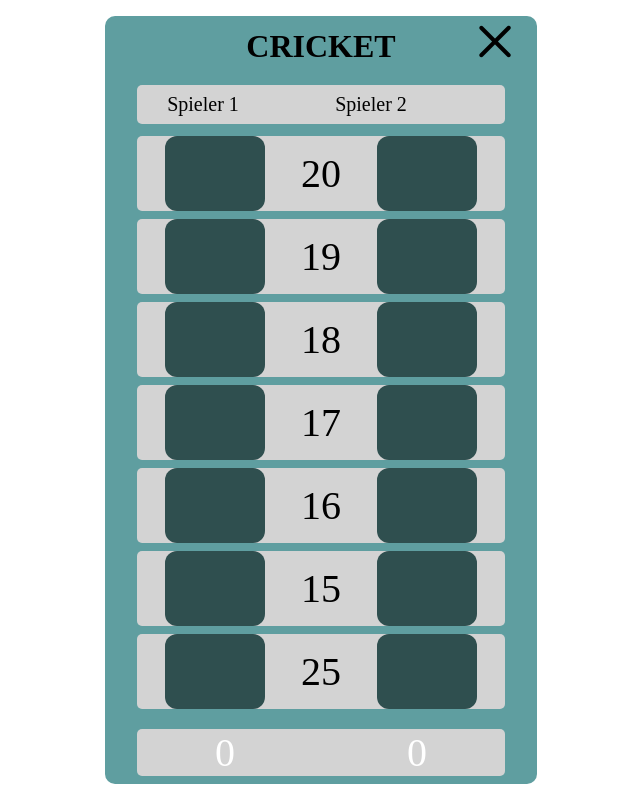
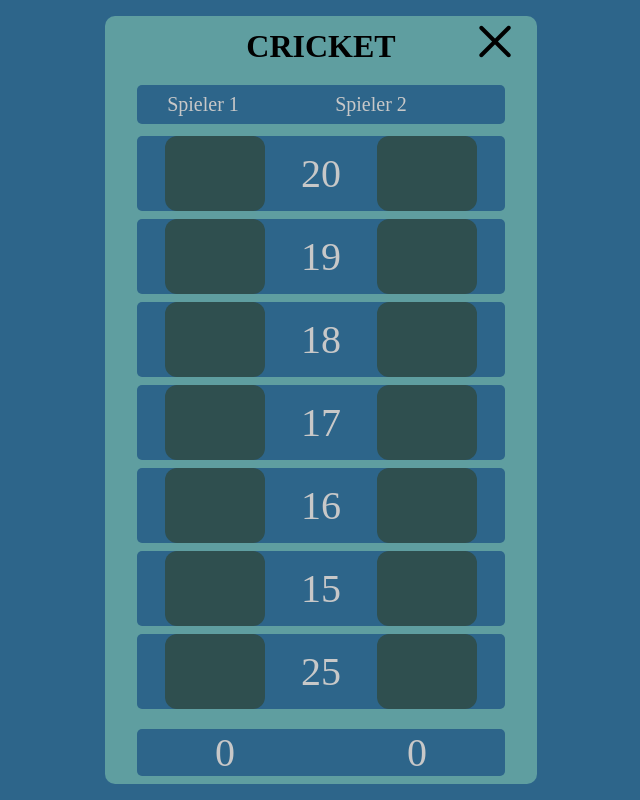
Before and after one commit to zahnmeissel/master-darts, a React (Vite) app: page / in a window 1280 px wide. Both pictures are taken after a click on the button "Start Game". Shown: the whole page, without its empty margins (319-959 px from the left). Built offline with nearby package versions, Linux system fonts and the light colour scheme.

Commit message:
cut throat

```diff
--- a/src/game-variants/cricket/Cricket.tsx
+++ b/src/game-variants/cricket/Cricket.tsx
@@ -59,36 +59,33 @@ export default function Cricket() {
                                     <div className={`score-row ${isTwoPlayers ? "score-row--two" : "score-row--multi"}`}
                                          key={index}
                                          style={!isTwoPlayers ? ({["--player-count" as any]: gameState.players.length} as React.CSSProperties) : undefined}>
-                                        {
-                                            isTwoPlayers ? (
-                                                <>
-                                                    <HitScore
-                                                        target={score}
-                                                        disabled={isTargetClosed}
-                                                        playerIndex={0}/>
-                                                    <div className="player-switch-button">
+                                        {gameState.players.reduce<React.ReactNode[]>((acc, player, i) => {
+                                            if (!isTwoPlayers && i === 0) {
+                                                acc.push(
+                                                    <div className="player-switch-button" key="switch-left">
                                                         {score}
                                                     </div>
-                                                    <HitScore
-                                                        target={score}
-                                                        disabled={isTargetClosed}
-                                                        playerIndex={1}/>
-                                                </>
-                                            ) : (
-                                                <>
-                                                    <div className="player-switch-button">
+                                                );
+                                            }
+
+                                            acc.push(
+                                                <HitScore
+                                                    key={`p-${player.id ?? i}`}
+                                                    target={score}
+                                                    disabled={isTargetClosed}
+                                                    playerIndex={i}/>
+                                            );
+
+                                            if (isTwoPlayers && i === 0) {
+                                                acc.push(
+                                                    <div className="player-switch-button" key="switch-mid">
                                                         {score}
                                                     </div>
-                                                    {gameState.players.map((player, keyIndex) => (
-                                                        <HitScore
-                                                            key={player.id}
-                                                            target={index}
-                                                            disabled={false}
-                                                            playerIndex={keyIndex}/>
-                                                    ))}
-                                                </>
-                                            )
-                                        }
+                                                );
+                                            }
+
+                                            return acc;
+                                        }, [])}
                                     </div>
                                 )
                             })
@@ -98,31 +95,31 @@ export default function Cricket() {
                 <footer className={"footer"}>
                     <div className={`score-row ${isTwoPlayers ? "score-row--two" : "score-row--multi"}`}
                          style={!isTwoPlayers ? ({["--player-count" as any]: gameState.players.length} as React.CSSProperties) : undefined}>
-                        {isTwoPlayers ? (
-                            <>
+                        {gameState.players.reduce<React.ReactNode[]>((acc, player, i) => {
+                            if (!isTwoPlayers && i === 0) {
+                                acc.push(
+                                    <div className="player-switch-button" key="switch-left">
+                                    </div>
+                                );
+                            }
+
+                            acc.push(
                                 <TotalScore
-                                    score={gameState.players[0].score}
-                                    isWinner={gameState.players[0].isWinner}/>
-                                <div className="player-switch-button">
+                                    key={`p-${player.id ?? i}`}
+                                    score={player.score}
+                                    isWinner={player.isWinner}/>
+                            );
 
-                                </div>
-                                <TotalScore
-                                    score={gameState.players[1].score}
-                                    isWinner={gameState.players[1].isWinner}/>
-                            </>
-                        ) : (
-                            <>
-                                <div className="player-switch-button">
+                            if (isTwoPlayers && i === 0) {
+                                acc.push(
+                                    <div className="player-switch-button" key="switch-mid">
 
-                                </div>
-                                {gameState.players.map((player, keyIndex) => (
-                                    <TotalScore
-                                        key={keyIndex}
-                                        score={player.score}
-                                        isWinner={player.isWinner}/>
-                                ))}
-                            </>
-                        )}
+                                    </div>
+                                );
+                            }
+
+                            return acc;
+                        }, [])}
                     </div>
                 </footer>
             </div>
--- a/src/game-variants/cricket/HitScore.module.scss
+++ b/src/game-variants/cricket/HitScore.module.scss
@@ -1,6 +1,6 @@
-@use "../../styles/tokens" as *;
-@use "../../styles/mixins" as *;
-@use "../../styles/base" as *;
+@use "../../styles/tokens";
+@use "../../styles/mixins";
+@use "../../styles/base";
 
 .hitScore {
   font-size: clamp(32px, 16vw, 40px);
@@ -12,5 +12,5 @@
 }
 .cricketIcon {
   font-size: clamp(32px, 16vw, 40px);
-  color: white;
+  color: tokens.$globalColor;
 }
--- a/src/game-variants/cricket/HitScore.tsx
+++ b/src/game-variants/cricket/HitScore.tsx
@@ -17,8 +17,7 @@ export default function HitScore({target, playerIndex, disabled, ...restProps}:
 
     const [count, setCount] = useState(0);
 
-    const handleClick = useCallback((event: React.MouseEvent<HTMLDivElement>) => {
-        console.log("HitScore clicked", event);
+    const handleClick = useCallback(() => {
         if (!disabled) {
             setCount(c => c + 1);
             gameDispatch({type: "SET_CURRENT_PLAYER_INDEX", playerIndex});
--- a/src/styles/base.scss
+++ b/src/styles/base.scss
@@ -1,3 +1,5 @@
+@use "tokens";
+
 .header {
   display: flex;
   flex-direction: column;
@@ -97,8 +99,8 @@
   gap: 8px;
   margin: 0;
   //margin: 6px 0; mal erst raus
-  background: lightgray;
-  color: black;
+  background: tokens.$globalBackGround;
+  color: tokens.$globalColor;
   border-radius: 5px;
   align-items: center;
   justify-items: center;
@@ -114,8 +116,8 @@
 .players {
   box-sizing: border-box;
   display: grid;
-  background: lightgray;
-  color: black;
+  background: tokens.$globalBackGround;
+  color: tokens.$globalColor;
   border-radius: 5px;
   align-items: center;
   width: 100%;
@@ -135,7 +137,7 @@
   display: flex;
   align-items: center;
   justify-content: center;
-  color: black;
+  color: tokens.$globalColor;
 }
 
 .player-switch-button {
@@ -146,17 +148,17 @@
   user-select: none;
 }
 .player-switch-button .p-button {
-  background: lightgray;
+  background: tokens.$globalBackGround;
 }
 .number-score {
-  color: white;
+  color: tokens.$globalColor;
   font-size: 40px;
 }
 
 .total-score {
   //@include base-score;
   font-size: 40px;
-  color: white;
+  color: tokens.$globalColor;
 }
 
 .total-score--winner {
--- a/src/styles/index.scss
+++ b/src/styles/index.scss
@@ -1,4 +1,4 @@
-
+@use "tokens";
 html, body, #root {
   margin: 0;
   padding: 0;
@@ -7,6 +7,8 @@ html, body, #root {
   display: flex;
   justify-content: center;
   align-items: flex-start;
+
+  background-color: tokens.$globalBackGround;
 }
 
 .wrapper {
--- a/src/styles/tokens.scss
+++ b/src/styles/tokens.scss
@@ -1 +1,3 @@
 //colors, spacing, fonts
+$globalBackGround: #2D658A;
+$globalColor: rgb(200, 200, 200);
--- a/vite.config.dev.ts
+++ b/vite.config.dev.ts
@@ -9,8 +9,4 @@ export default defineConfig({
 			NODE_ENV: "development",
 		}
 	},
-	test: {
-		globals: true,
-		environment: "jsdom",
-	}
 })
```
Also changed, not shown: 1 other file (tests, documents, lock files or other folders).
